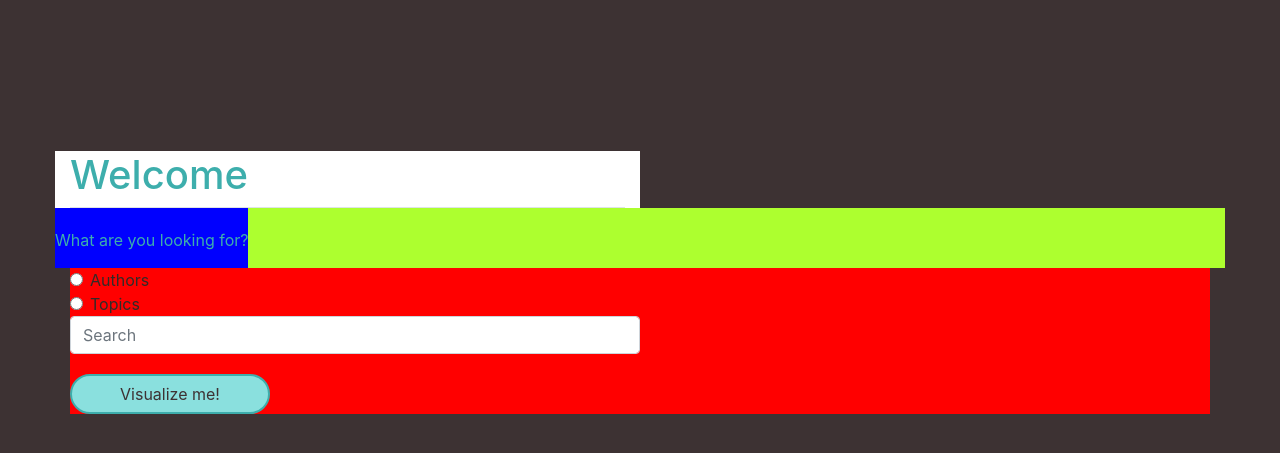
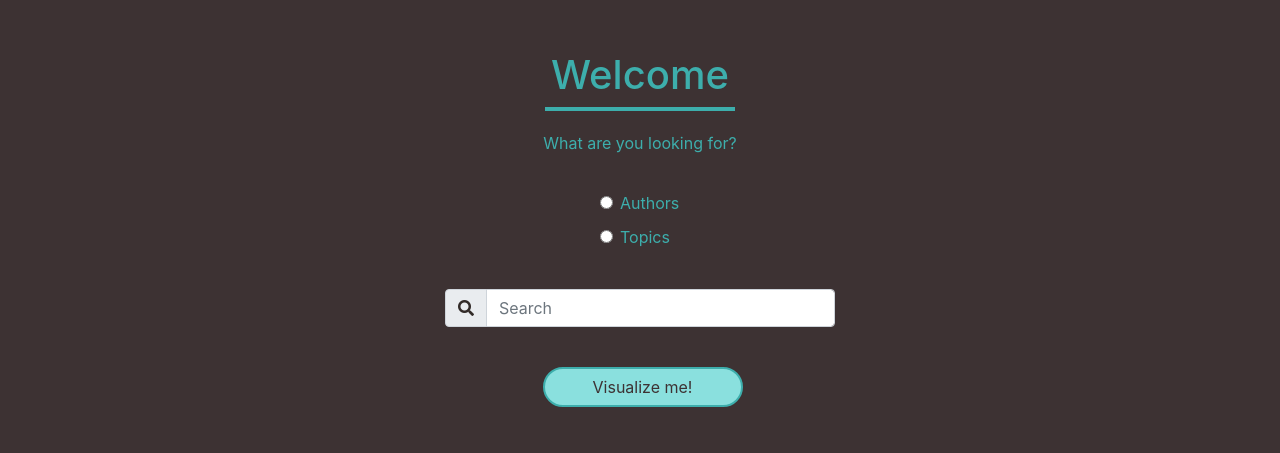
Before and after one commit to Informationsvisualisierung/oh_da, a plain HTML site: page landing.html in a window 1280 px wide. Shown: the part 149-602 px from the top of the page. Drawn offline with nearby package versions, Linux system fonts and the light colour scheme.

Commit message:
updated design

```diff
--- a/css/style.css
+++ b/css/style.css
@@ -10,7 +10,8 @@
 /*** BASICS ***/
 body                    { background-color: #3d3233; color: #3daeac; font-size: 16px; }
 .pdt-20                 { padding: 20px 0 0 0; }
-.pdt-250                { padding: 300px 0 0 0; }
+.pdt-200                { padding: 200px 0 0 0; }
+.pdb-20                 { padding: 0 0 20px 0; }
 navbar                  { padding: 20px 0;}
 main                    { height: 700px; }
 footer{
@@ -56,7 +57,11 @@ a:active                { color: #322b28; }
     background-color: #8ae0de !important;
     width: 5em;
 }
-
+/* Glow */
+.form-control:focus {
+    border-color: #3daeac;
+    box-shadow: inset 0 1px 1px rgba(0, 0, 0, 0.075), 0 0 8px #3daeac;
+  }
 /* Button für Filter */
 .btn-outline-success{
     color: #3d3233 !important;
@@ -113,4 +118,4 @@ a:active                { color: #322b28; }
 }
 
 /* LANDING PAGE */
-.border-bottom { border-bottom: 5px solid #3daeac}
+.line { border: 2px solid #3daeac}
--- a/landing.html
+++ b/landing.html
@@ -20,39 +20,50 @@
     <title>OH_DA</title>
 </head>
 <body>
-   <div class="container pdt-250">
+   <div class="container pdt-200">
        <div class="row">
-            <div class="col-6 align-self-center" style="background-color: white;">
-                <div class="border-bottom"><h1>Welcome</h1></div>
+            <div class="col-lg-12 col-md-8 col-sm-4 col-xs-6 tac">
+                <h1>Welcome</h1>
+                <div class="line col-2  mx-auto "></div>
             </div>
         </div>
-        <div class="row" style="background-color: greenyellow;">
-            <div class="col-xs-6 col-xs-offset-3" style="background-color: blue;">
-                <p class="pdt-20">What are you looking for?</p>
+        <div class="row pdt-20">
+            <div class="col-12 pdb-20 tac">
+                <p>What are you looking for?</p>
             </div>
         </div>
-        <div class="col-xs-6 col-xs-offset-3" style="background-color:red;">
-            <form method="" action="">
-                <div class="form-check">
-                    <input class="form-check-input" type="radio" name="authors" id="author" value="author_name">
-                    <label class="form-check-label" for="author">
+        <form method="" action="">
+            <div class="col-2  mx-auto pdb-20" >
+                <div class="form-check" style="padding-left: 75px;">
+                    <input class="form-check-input" type="radio" name="db" id="author" value="author_name">
+                    <label class="form-check-label" for="author" style="color: #3daeac;">
                         Authors
                     </label>
                 </div>
-                <div class="form-check">
-                    <input class="form-check-input" type="radio" name="topics" id="topic" value="topic_name">
-                    <label class="form-check-label" for="topic">
+                <div class="form-check" style="padding-left: 75px; margin-top: 10px;">
+                    <input class="form-check-input" type="radio" name="db" id="topic" value="topic_name">
+                    <label class="form-check-label" for="topic" style="color: #3daeac;">
                         Topics
                     </label>
                 </div>
-                <input class="form-control col-6 justify-content-center" type="search" placeholder="Search" aria-label="Search">
-                <div class="pdt-20">
+            </div>
+            <div class="row">
+                <div class="col-lg-4 col-md-6 col-sm-8 col-xs-10 pdt-20 mx-auto">
+                    <div class="input-group input-group-md">
+                        <div class="input-group-prepend">
+                        <span class="input-group-text" id="inputGroup-sizing-md"><i class="fas fa-search"></i></span>
+                        </div>
+                        <input class="form-control" type="search" placeholder="Search" aria-label="Search">
+                    </div>
+                </div>
+            </div>
+            <div class="row pdt-20">
+                <div class="pdt-20 col-lg-2 col-md-4 col-sm-6 mx-auto">
                     <button class="btn btn-outline-success" type="submit">Visualize me!</button>
                 </div>
-            </form>
-           </div>
-       </div>
-   </div>
+            </div>
+        </form>
+    </div>
 
 <!-- ***** SCRIPTS ***** -->
 
```
